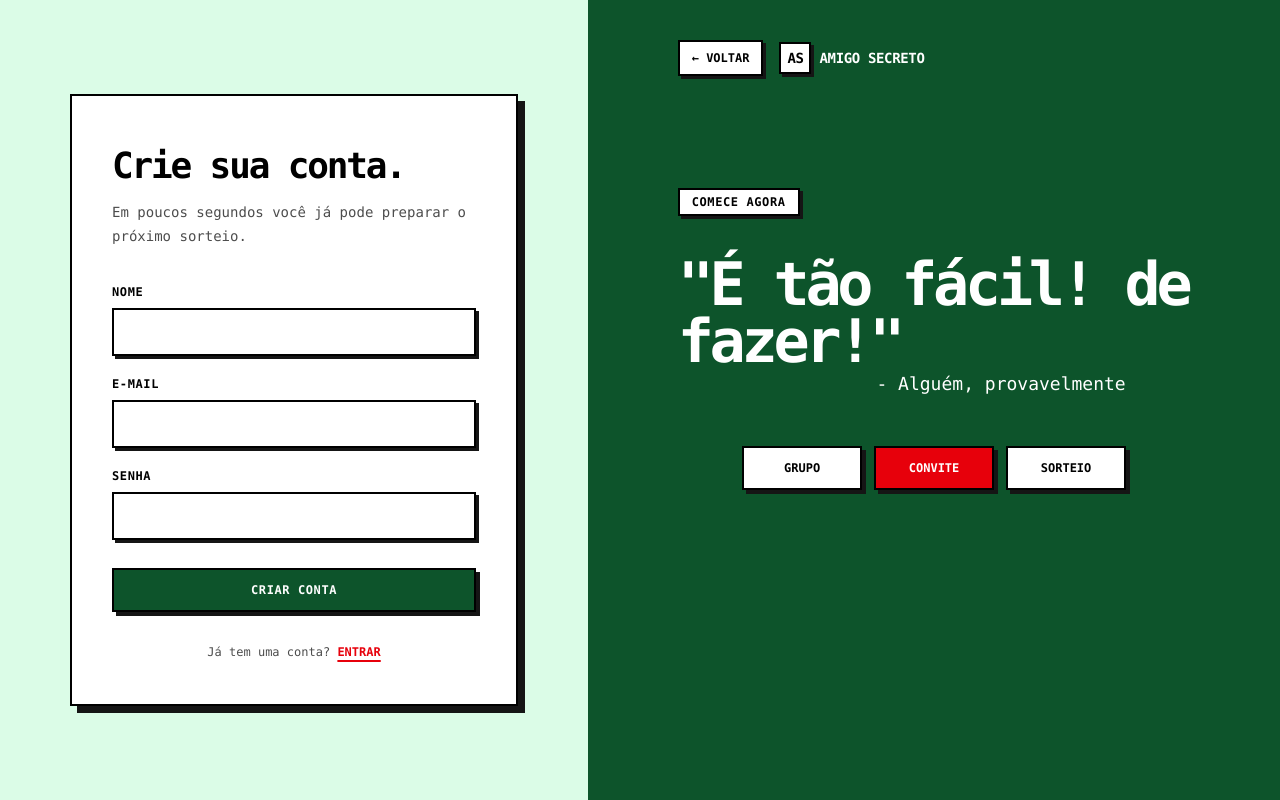
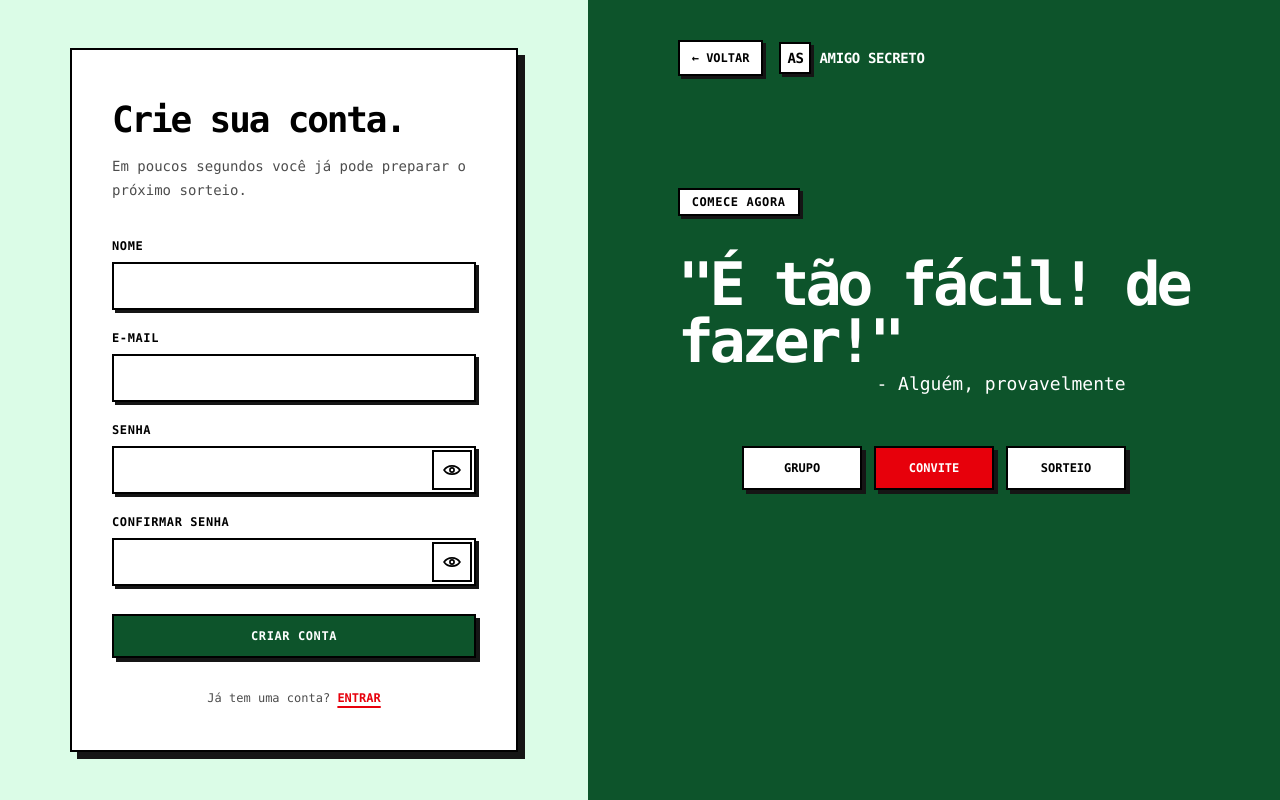
Before and after one commit to tuca-janahu/amigo-secreto-front, a React (Vite) app: page /register in a window 1280 px wide. Built offline with nearby package versions, Linux system fonts and the light colour scheme; no server answers.

Commit message:
feat: view and confirm password

```diff
--- a/src/features/auth/AuthForm.tsx
+++ b/src/features/auth/AuthForm.tsx
@@ -1,3 +1,4 @@
+import { useState } from 'react'
 import { zodResolver } from '@hookform/resolvers/zod'
 import { useForm } from 'react-hook-form'
 import { Form } from '../../components/Form'
@@ -13,13 +14,15 @@ type AuthFormProps = {
 }
 
 export function AuthForm({ submitLabel, isSubmitting, error, includeName = false, onSubmit }: AuthFormProps) {
+  const [showPassword, setShowPassword] = useState(false)
+  const [showConfirmation, setShowConfirmation] = useState(false)
   const {
     register,
     handleSubmit,
     formState: { errors },
   } = useForm<AuthFormData>({
     resolver: zodResolver(authFormSchema),
-    defaultValues: { name: '', email: '', password: '' },
+    defaultValues: { name: '', email: '', password: '', confirmPassword: undefined },
   })
 
   return (
@@ -35,8 +38,24 @@ export function AuthForm({ submitLabel, isSubmitting, error, includeName = false
       {errors.email && <p id="email-error" className="border border-red-300 bg-red-50 px-3 py-2 text-xs font-bold text-red-700" role="alert">{errors.email.message}</p>}
 
       <Form.Label className="mt-3" htmlFor="password">Senha</Form.Label>
-      <Form.Input id="password" className="py-3 placeholder:text-black/50" type="password" autoComplete="current-password" aria-invalid={Boolean(errors.password)} aria-describedby={errors.password ? 'password-error' : undefined} {...register('password')} />
+      <div className="relative">
+        <Form.Input id="password" className="py-3 pr-12 placeholder:text-black/50" type={showPassword ? 'text' : 'password'} autoComplete={includeName ? 'new-password' : 'current-password'} aria-invalid={Boolean(errors.password)} aria-describedby={errors.password ? 'password-error' : undefined} {...register('password')} />
+        <button className="absolute inset-y-1 right-1 grid size-10 cursor-pointer place-items-center border-2 border-black bg-white text-black transition hover:translate-x-0.5 hover:translate-y-0.5 hover:shadow-[1px_1px_0_#151515] focus-visible:outline-3 focus-visible:outline-offset-2 focus-visible:outline-black" type="button" aria-label={showPassword ? 'Ocultar senha' : 'Mostrar senha'} aria-pressed={showPassword} onClick={() => setShowPassword((value) => !value)}>
+          <EyeIcon hidden={showPassword} />
+        </button>
+      </div>
       {errors.password && <p id="password-error" className="border border-red-300 bg-red-50 px-3 py-2 text-xs font-bold text-red-700" role="alert">{errors.password.message}</p>}
+
+      {includeName && <>
+        <Form.Label className="mt-3" htmlFor="confirm-password">Confirmar senha</Form.Label>
+        <div className="relative">
+          <Form.Input id="confirm-password" className="py-3 pr-12 placeholder:text-black/50" type={showConfirmation ? 'text' : 'password'} autoComplete="new-password" aria-invalid={Boolean(errors.confirmPassword)} aria-describedby={errors.confirmPassword ? 'confirm-password-error' : undefined} {...register('confirmPassword')} />
+          <button className="absolute inset-y-1 right-1 grid size-10 cursor-pointer place-items-center border-2 border-black bg-white text-black transition hover:translate-x-0.5 hover:translate-y-0.5 hover:shadow-[1px_1px_0_#151515] focus-visible:outline-3 focus-visible:outline-offset-2 focus-visible:outline-black" type="button" aria-label={showConfirmation ? 'Ocultar confirmação de senha' : 'Mostrar confirmação de senha'} aria-pressed={showConfirmation} onClick={() => setShowConfirmation((value) => !value)}>
+            <EyeIcon hidden={showConfirmation} />
+          </button>
+        </div>
+        {errors.confirmPassword && <p id="confirm-password-error" className="border border-red-300 bg-red-50 px-3 py-2 text-xs font-bold text-red-700" role="alert">{errors.confirmPassword.message}</p>}
+      </>}
 
       {error && <p className="mt-2 border border-red-300 bg-red-50 p-3 text-xs font-bold leading-5 text-red-700" role="alert">{error}</p>}
 
@@ -46,3 +65,13 @@ export function AuthForm({ submitLabel, isSubmitting, error, includeName = false
     </Form>
   )
 }
+
+function EyeIcon({ hidden }: { hidden: boolean }) {
+  return (
+    <svg aria-hidden="true" viewBox="0 0 24 24" fill="none" stroke="currentColor" strokeWidth="2" className="size-5">
+      <path d="M2.5 12s3.25-5 9.5-5 9.5 5 9.5 5-3.25 5-9.5 5-9.5-5-9.5-5Z" />
+      <circle cx="12" cy="12" r="2.5" />
+      {hidden && <path d="m4 4 16 16" />}
+    </svg>
+  )
+}
--- a/src/features/auth/auth.schemas.ts
+++ b/src/features/auth/auth.schemas.ts
@@ -13,5 +13,16 @@ export const registrationSchema = credentialsSchema.extend({
 
 export type RegistrationFormData = z.infer<typeof registrationSchema>
 
-export const authFormSchema = credentialsSchema.extend({ name: z.string().optional() })
+export const authFormSchema = credentialsSchema.extend({
+  name: z.string().optional(),
+  confirmPassword: z.string().optional(),
+}).superRefine(({ password, confirmPassword }, context) => {
+  if (confirmPassword !== undefined && confirmPassword !== password) {
+    context.addIssue({
+      code: 'custom',
+      path: ['confirmPassword'],
+      message: 'As senhas não coincidem.',
+    })
+  }
+})
 export type AuthFormData = z.infer<typeof authFormSchema>
--- a/src/pages/RegisterPage.tsx
+++ b/src/pages/RegisterPage.tsx
@@ -14,13 +14,13 @@ export function RegisterPage() {
   const [error, setError] = useState<string>()
   const [isSubmitting, setIsSubmitting] = useState(false)
 
-  async function handleSubmit(credentials: AuthFormData) {
+  async function handleSubmit({ name, email, password }: AuthFormData) {
     setError(undefined)
     setIsSubmitting(true)
 
     try {
-      if (!credentials.name) return
-      await authService.register({ ...credentials, name: credentials.name })
+      if (!name) return
+      await authService.register({ name, email, password })
 
       try {
         await queryClient.invalidateQueries({ queryKey: authQueryKey })
```
Also changed, not shown: 1 other file (tests, documents, lock files or other folders).
